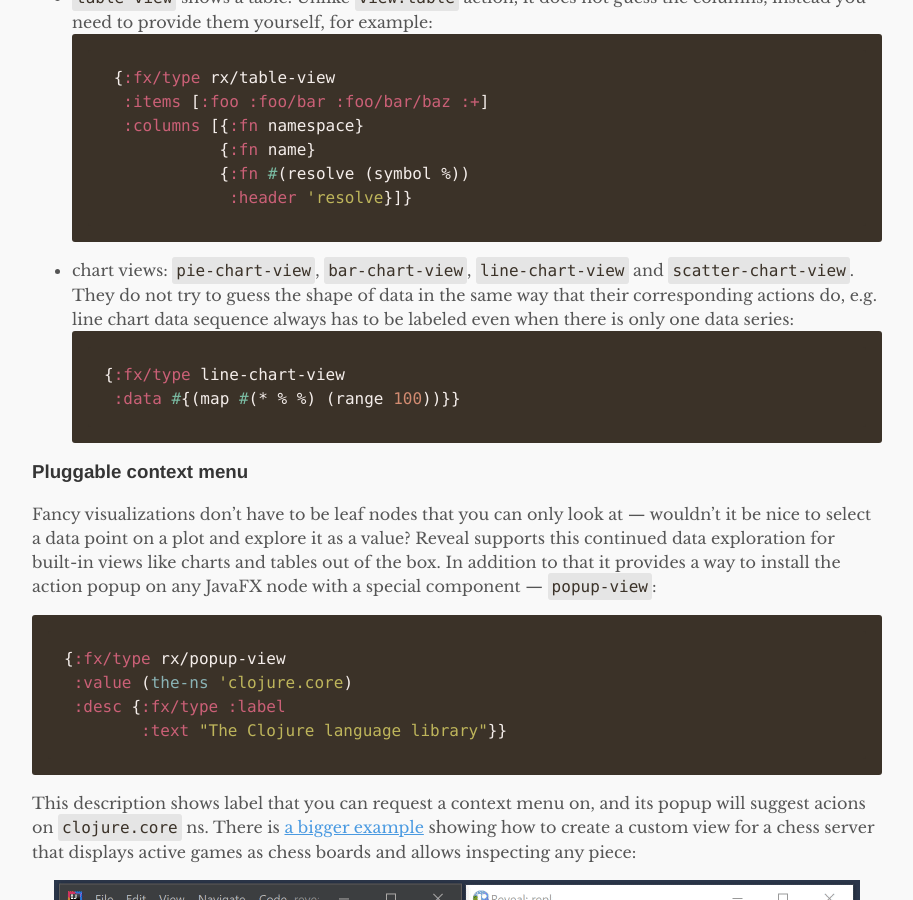
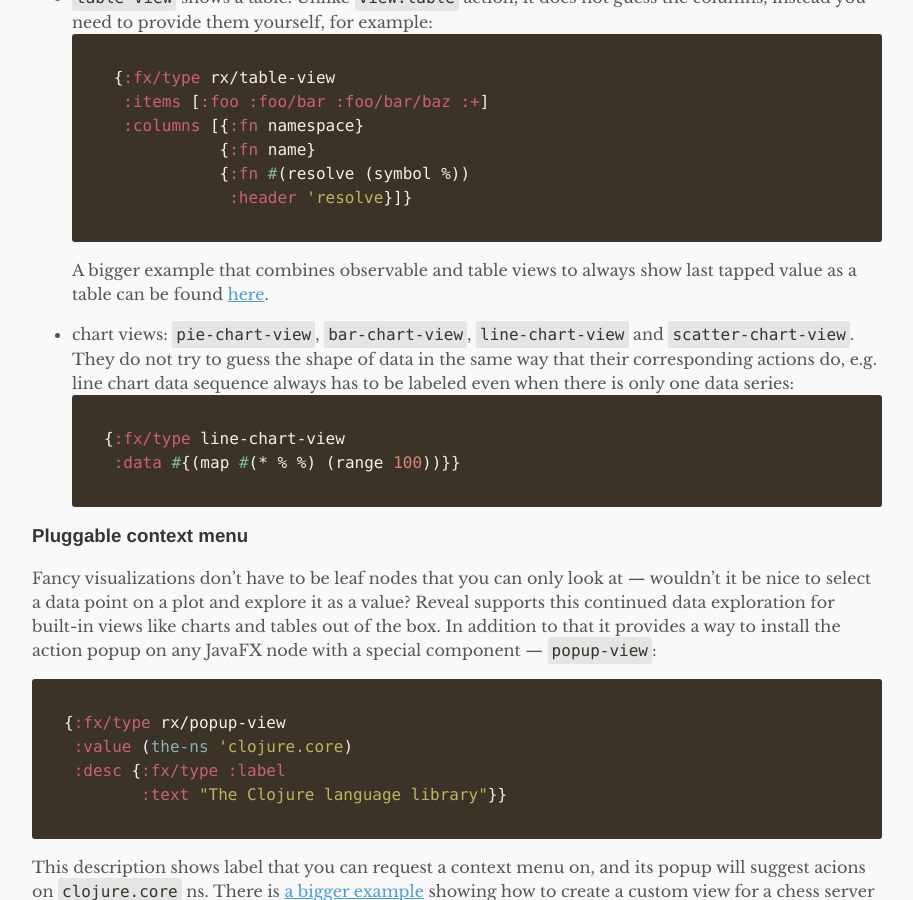
Before and after one commit to vlaaad/vlaaad.github.io, a Jekyll site: the page built from reveal.md, in a window 1280 px wide and 900 px high, scrolled down 20078 px. Shown: the whole window, without its empty margins (183-1096 px from the left). Built offline with Jekyll 4.4.1, drawn with Linux system fonts in a browser that asks for light colours.

Commit message:
Add tap-to-table example

````diff
--- a/reveal.md
+++ b/reveal.md
@@ -397,6 +397,7 @@ Reveal provides an access to various built-in components:
               {:fn #(resolve (symbol %))
                :header 'resolve}]}
    ```
+   A bigger example that combines observable and table views to always show last tapped value as a table can be found [here](https://github.com/vlaaad/reveal/blob/master/examples/e04_tap_to_table.clj).
 - chart views: `pie-chart-view`, `bar-chart-view`, `line-chart-view` and `scatter-chart-view`. They do not try to guess the shape of data in the same way that their corresponding actions do, e.g. line chart data sequence always has to be labeled even when there is only one data series:
   ```clj
   {:fx/type line-chart-view
````
